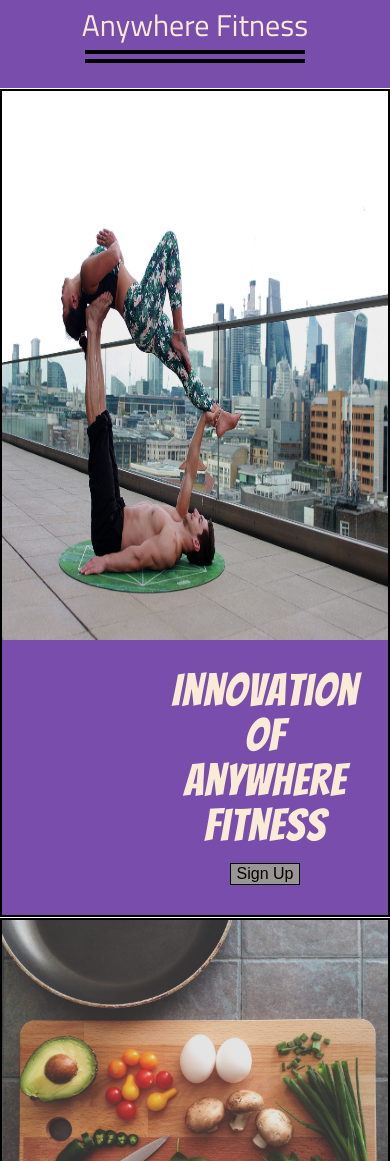
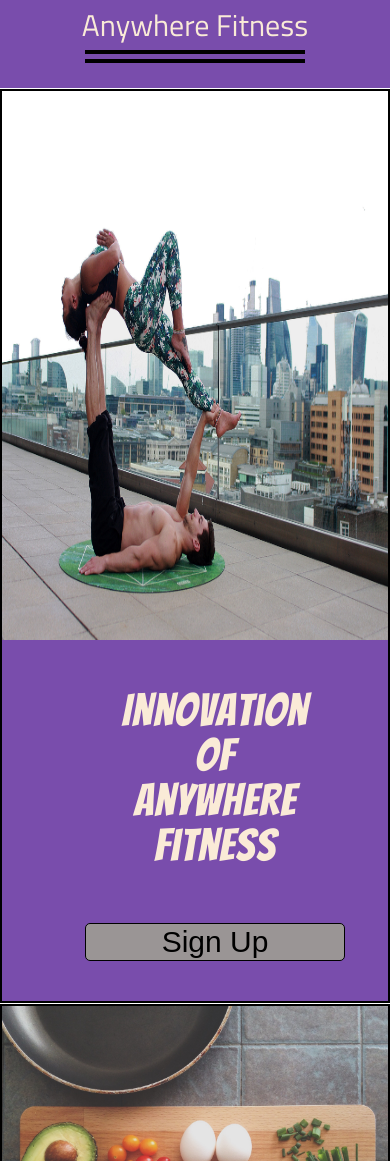
Before and after one commit to anywhere-fitness-build-week/landing-page, a plain HTML site: page Designer/index.html in a window 390 px wide. Shown: the top 1161 px of the page. Drawn offline with Linux system fonts and the light colour scheme.

Commit message:
made button larger on mobile view

```diff
--- a/Designer/marketing.css
+++ b/Designer/marketing.css
@@ -309,11 +309,14 @@ p {
         width: 100%;
     }
     .header-text {
-        margin-left: 40px;
-        font-size: 1.5rem;
+        margin-left: 20px;
+    }
+    .header-title {
+        font-size: 4rem;
+        padding: 40px;
     }
     .front-img {
-        width: 85%;
+        width: 100%;
     }
     .dummy-img,
     .dummy-img1 {
@@ -372,13 +375,18 @@ p {
         width: 100%;
     }
     .header-text {
-        margin-top: 30px;
-        margin-bottom: 30px;
-        margin-left: 140px;
+        margin-top: 10px;
+        margin-bottom: 40px;
+        margin-left: 40px;
     }
     .header-title {
         font-size: 45px;
         font-size: 4.5rem;
+    }
+    .front-Page-btn {
+        width: 75%;
+        font-size: 3rem;
+        border-radius: 5px;
     }
     .sectionOne {
         display: flex;
```
